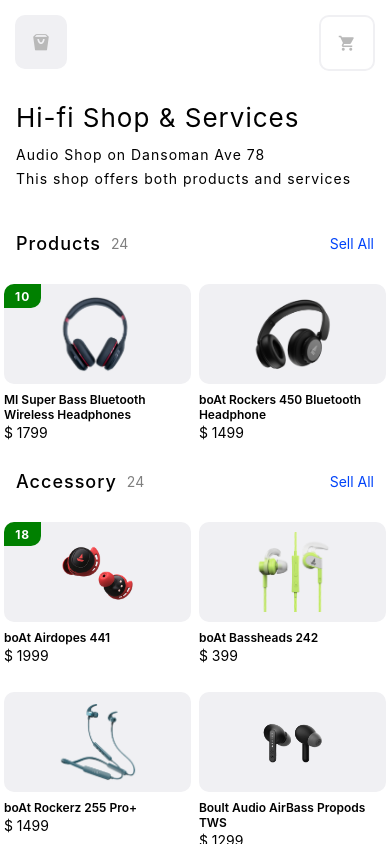
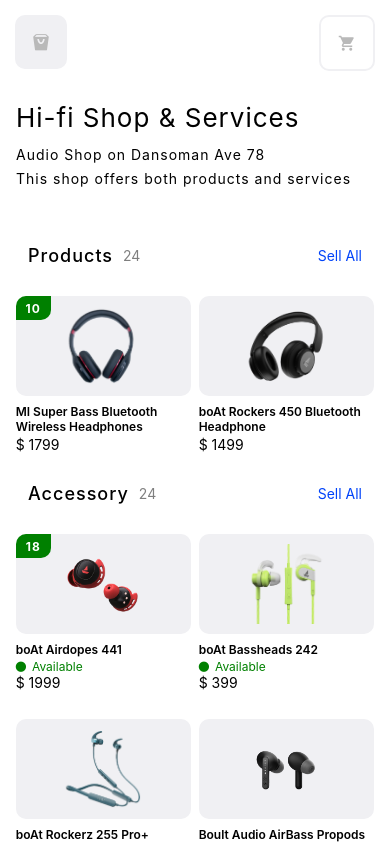
Before and after one commit to kwabla-1/react-native-shopping-app, a React Native app: screen /Home in a window 390 px wide. Built offline with nearby package versions, Linux system fonts and the light colour scheme.

Commit message:
added the functionality to navigate uses to the product detail page when a product is clicked

```diff
--- a/screens/Home.jsx
+++ b/screens/Home.jsx
@@ -2,6 +2,7 @@
 import {COLOURS, Items} from "../database/database";
 import Entypo from 'react-native-vector-icons/Entypo';
 import MaterialCommunityIcons from 'react-native-vector-icons/MaterialCommunityIcons';
+import FontAwesome from 'react-native-vector-icons/FontAwesome';
 import {useEffect, useState} from "react";
 
 export const Home = ({navigation}) => {
@@ -33,7 +34,7 @@
 
 	const ProductCard = ({data}) => {
 		return (
-			<TouchableOpacity style={{width: '48%', marginVertical: 14}}>
+			<TouchableOpacity onPress={() => navigation.navigate('ProductInfor', {productID: data.id})} style={{width: '48%', marginVertical: 14}}>
 
 				<View style={{
 					position: 'relative',
@@ -68,7 +69,14 @@
 				<Text style={{fontSize: 12, fontWeight: '600', marginBottom: 2}}>{data.productName}</Text>
 
 				{
-					data.category == 'accessory' ? null : null
+					data.category == 'accessory' ? (data.isAvailable) ?
+						<View style={{flexDirection: 'row', alignItems: 'center'}}>
+							<FontAwesome name='circle' style={{fontSize: 12, marginRight: 6, color: 'green'}} />
+							<Text style={{fontSize: 12, color: 'green'}}>Available</Text>
+						</View> : <View style={{flexDirection: 'row', alignItems: 'center'}}>
+							<FontAwesome name='circle' style={{fontSize: 12, marginRight: 6, color: 'red'}} />
+							<Text style={{fontSize: 12, color: 'red'}}>unavailable</Text>
+						</View> : null
 				}
 
 				<Text>
@@ -102,7 +110,7 @@
 					<Text style={{fontSize: 14, fontWeight: '400', letterSpacing: 1, lineHeight: 24}}>Audio Shop on Dansoman Ave 78 {'\n'}This shop offers both products and services</Text>
 				</View>
 
-				<View>
+				<View style={{padding: 12}}>
 					<View style={{padding: 16, flexDirection: 'row', alignItems: 'center', justifyContent: 'space-between'}}>
 						<View style={{flexDirection: 'row', alignItems: 'center'}}>
 							<Text style={{fontSize: 18, color: COLOURS.black, fontWeight: '500', letterSpacing: 1}}>Products</Text>
```
